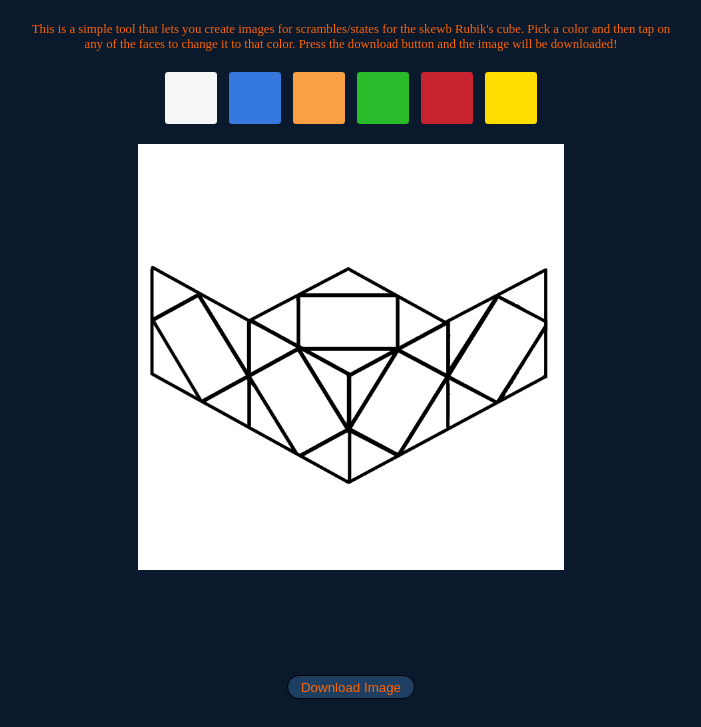
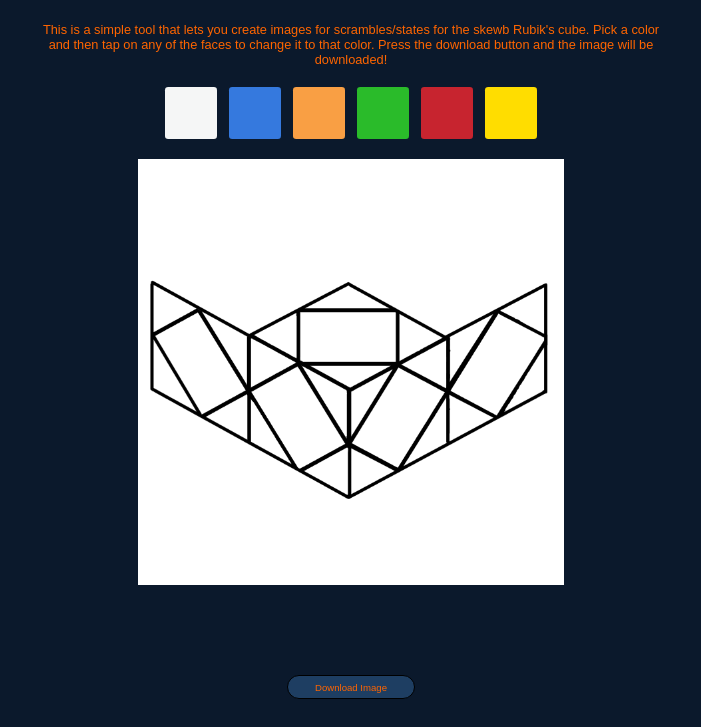
Before and after one commit to Justiniscoding/skewb-image-generator, a plain HTML site: page index.html in a window 1280 px wide. Shown: the part 73-800 px from the top of the page, without its empty margins (289-990 px from the left). Drawn offline with Linux system fonts and the light colour scheme.

Commit message:
minor style changes

```diff
--- a/style.css
+++ b/style.css
@@ -28,6 +28,7 @@ p{
     max-width:50vw;
     padding-left: 25vw;
     font-size: 1vw;
+    font-family: Arial, Helvetica, sans-serif;
 }
 
 #template{
@@ -37,6 +38,9 @@ p{
 #download{
     width: 10vw;
     height: 3vh;
+
+    font-size:0.75vw;
+
     border-radius:100vw;
 
     position: absolute;
```
